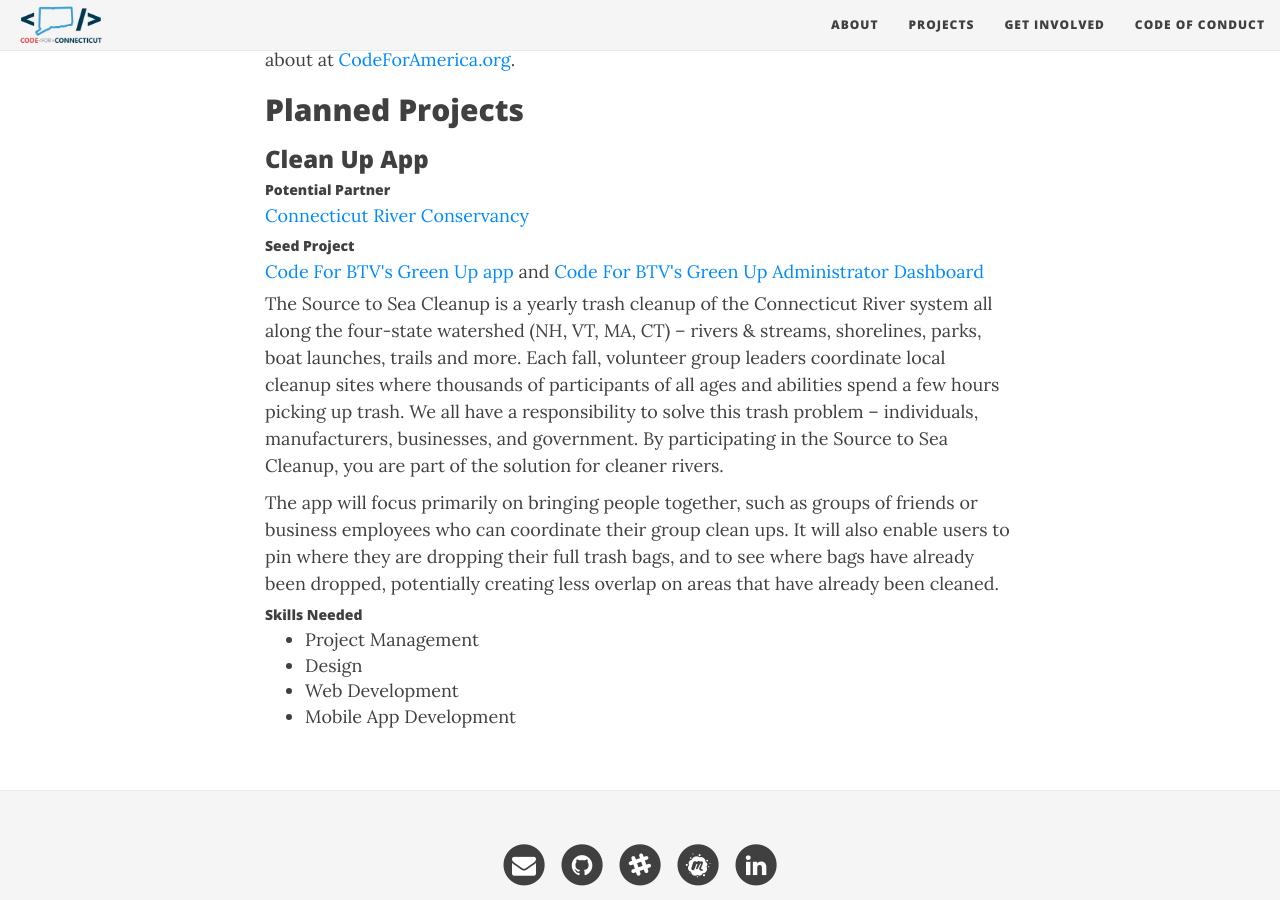
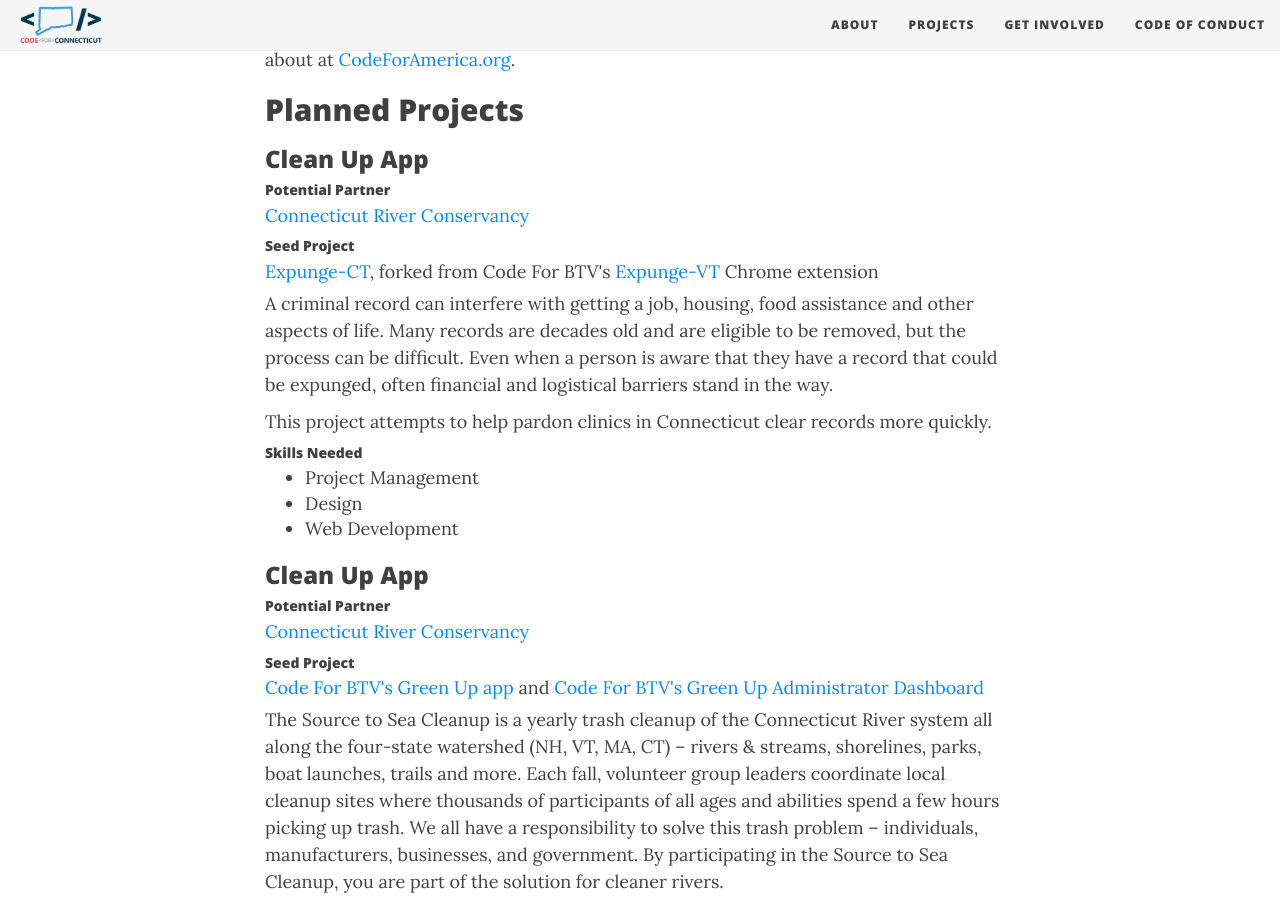
Before and after one commit to codeforct/codeforct.github.io, a Jekyll site: the page built from projects.md, in a window 1280 px wide and 900 px high, scrolled down 383 px. Built offline with Jekyll 4.4.1, drawn with Linux system fonts in a browser that asks for light colours.

Commit message:
Added Expunge-CT project to About page

```diff
--- a/projects.md
+++ b/projects.md
@@ -17,6 +17,23 @@
 <h5>Potential Partner</h5>
 <a href="https://www.ctriver.org/our-work/source-to-sea-cleanup">Connecticut River Conservancy </a><br>
 <h5>Seed Project</h5>
+<a href="https://github.com/codeforct/expunge-ct">Expunge-CT</a>, forked from Code For BTV's <a href="https://github.com/codeforbtv/expunge-vt">Expunge-VT</a> Chrome extension
+<p>
+A criminal record can interfere with getting a job, housing, food assistance and other aspects of life. Many records are decades old and are eligible to be removed, but the process can be difficult. Even when a person is aware that they have a record that could be expunged, often financial and logistical barriers stand in the way.
+</p>
+<p>This project attempts to help pardon clinics in Connecticut clear records more quickly.</p>
+<h5>Skills Needed</h5>
+<ul>
+	<li>Project Management</li>
+	<li>Design</li>
+	<li>Web Development</li>
+</ul>
+
+
+<h3>Clean Up App</h3>
+<h5>Potential Partner</h5>
+<a href="https://www.ctriver.org/our-work/source-to-sea-cleanup">Connecticut River Conservancy </a><br>
+<h5>Seed Project</h5>
 <a href="http://www.codeforbtv.org/blog/official-green-day-mobile-app">Code For BTV's Green Up app</a> and <a href="https://github.com/codeforbtv/green-up-app">Code For BTV's Green Up Administrator Dashboard</a>
 <p>
 The Source to Sea Cleanup is a yearly trash cleanup of the Connecticut River system all along the four-state watershed (NH, VT, MA, CT) – rivers & streams, shorelines, parks, boat launches, trails and more. Each fall, volunteer group leaders coordinate local cleanup sites where thousands of participants of all ages and abilities spend a few hours picking up trash. We all have a responsibility to solve this trash problem – individuals, manufacturers, businesses, and government. By participating in the Source to Sea Cleanup, you are part of the solution for cleaner rivers.
```
